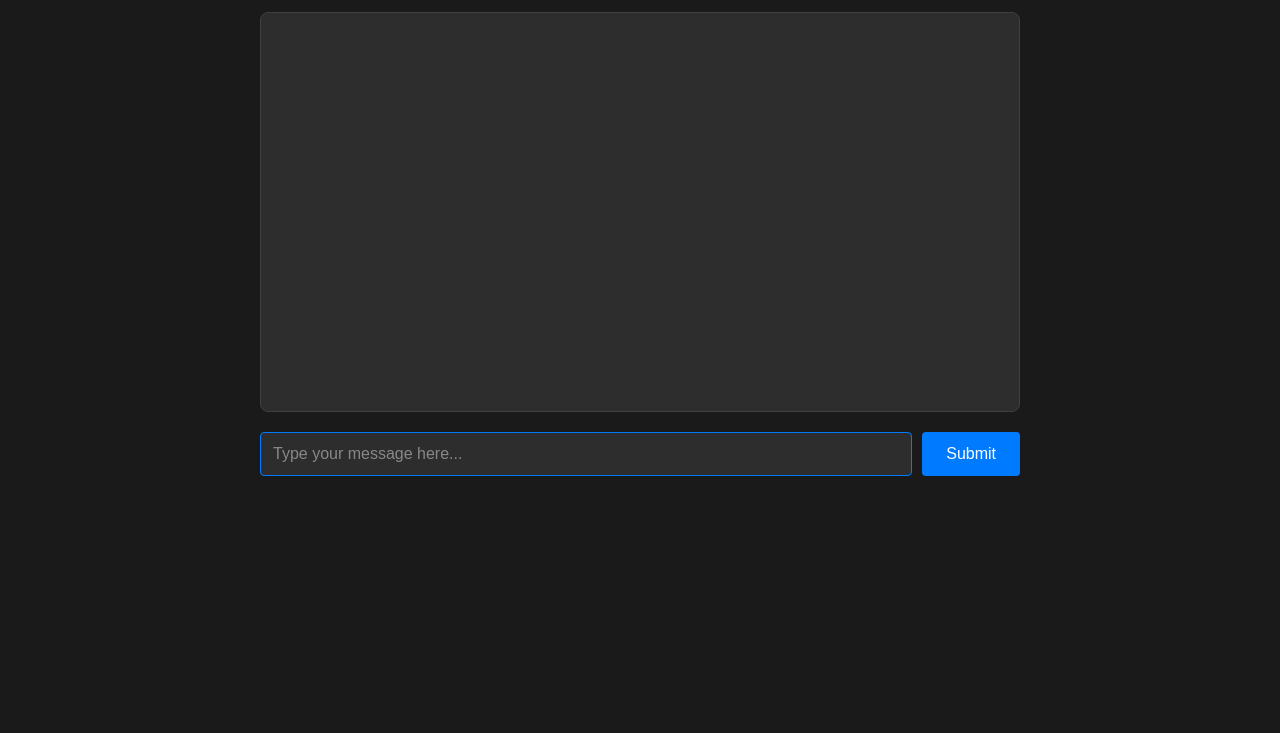
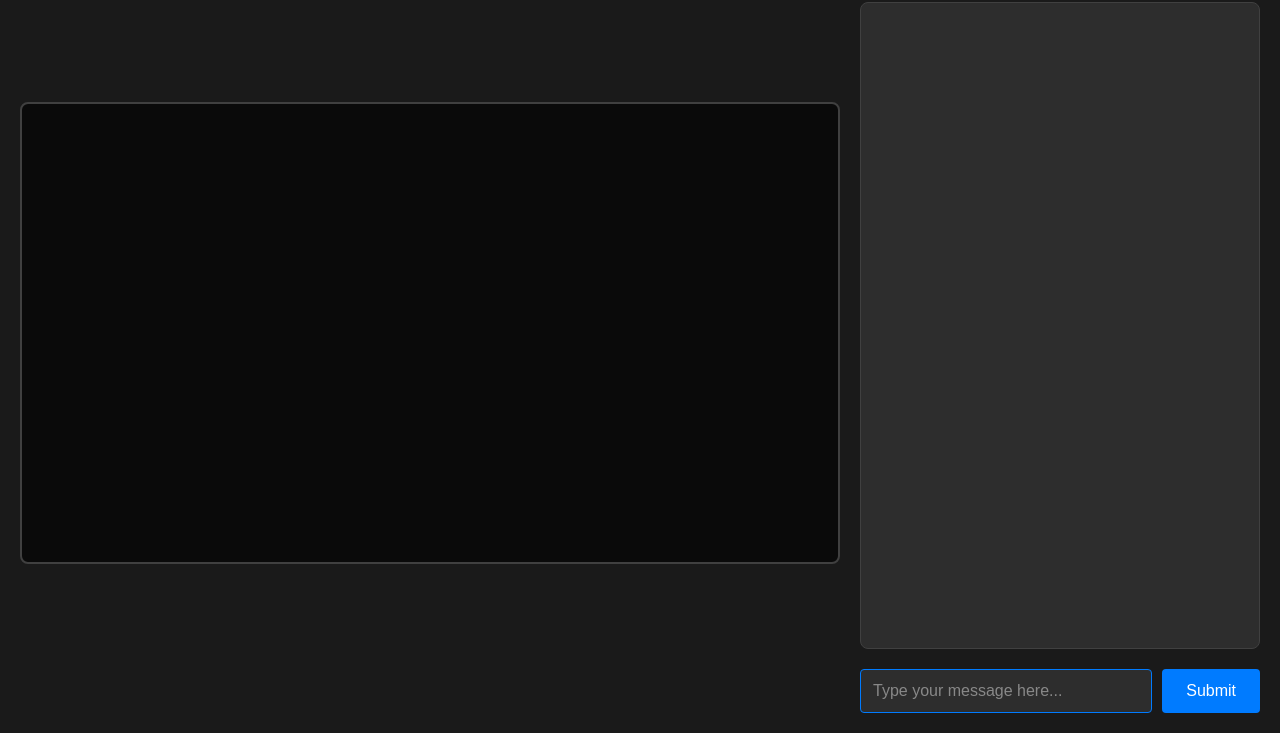
Before and after one commit to managerchad6-cloud/liveStream, a website: page public/index.html in a window 1280 px wide. Shown: the part 67-800 px from the top of the page. Drawn offline with Linux system fonts and the light colour scheme.

Commit message:
Restructure layout: 16:9 viewport on left, narrower chatbox on right

```diff
--- a/public/index.html
+++ b/public/index.html
@@ -15,14 +15,46 @@
       font-family: -apple-system, BlinkMacSystemFont, 'Segoe UI', Roboto, Oxygen, Ubuntu, Cantarell, sans-serif;
       background-color: #1a1a1a;
       color: #e0e0e0;
+      margin: 0;
+      padding: 0;
+      height: 100vh;
+      overflow: hidden;
+    }
+
+    .main-container {
+      display: flex;
+      height: 100vh;
+      gap: 20px;
       padding: 20px;
-      max-width: 800px;
-      margin: 0 auto;
+    }
+
+    .viewport-container {
+      flex: 1;
+      display: flex;
+      align-items: center;
+      justify-content: center;
+      min-width: 0;
+    }
+
+    #viewport {
+      width: 100%;
+      aspect-ratio: 16 / 9;
+      background-color: #0a0a0a;
+      border: 2px solid #404040;
+      border-radius: 8px;
+    }
+
+    .chat-container {
+      width: 400px;
+      display: flex;
+      flex-direction: column;
+      gap: 20px;
     }
 
     h1 {
-      margin-bottom: 20px;
+      margin: 0;
       color: #ffffff;
+      font-size: 24px;
     }
 
     #messageHistory {
@@ -30,10 +62,9 @@
       border: 1px solid #404040;
       border-radius: 8px;
       padding: 20px;
-      min-height: 400px;
-      max-height: 600px;
+      flex: 1;
       overflow-y: auto;
-      margin-bottom: 20px;
+      min-height: 0;
     }
 
     .message {
@@ -102,6 +133,12 @@
   </style>
 </head>
 <body>
+  <div class="main-container">
+    <div class="viewport-container">
+      <div id="viewport"></div>
+    </div>
+
+    <div class="chat-container">
       <h1>Chatbox MVP</h1>
 
       <div id="messageHistory"></div>
@@ -114,6 +151,8 @@
           autocomplete="off"
         />
         <button id="submitBtn">Submit</button>
+      </div>
+    </div>
   </div>
 
   <script>
```
Lines whose indentation alone changed are shown as unchanged.
